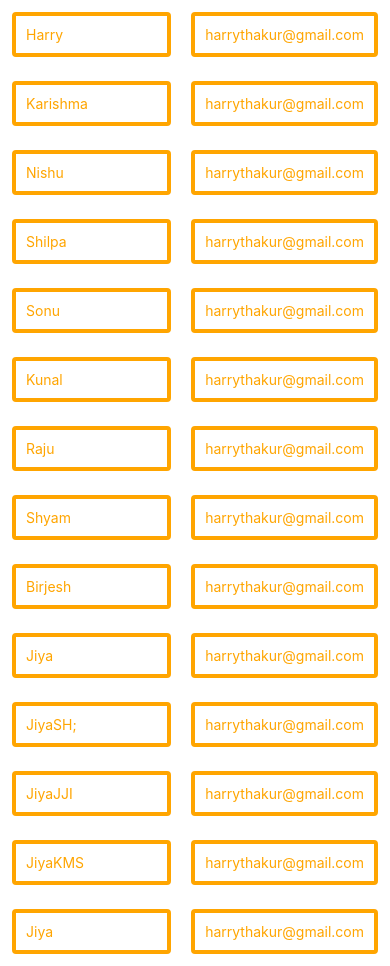
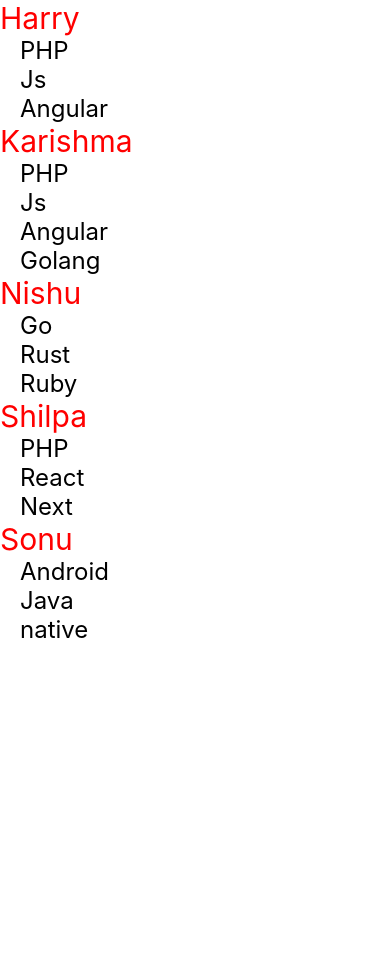
Before and after one commit to harenderbhati/nativeFirstProject, a React Native app: screen / in a window 390 px wide. After the commit the page ends 844 px from the top, so only its background shows below. Built offline with nearby package versions, Linux system fonts and the light colour scheme.

Commit message:
Learn FlatList , SectionList, Map

```diff
--- a/App.tsx
+++ b/App.tsx
@@ -8,10 +8,12 @@ import {
   StyleSheet,
   TextInput,
   FlatList,
-  ScrollView
+  ScrollView,
+  SectionList
 } from 'react-native';
 import CompanyData from './components/companyData';
 import ExStyles from './style'
+import UserData from './components/UserData';
 
 
 function App(): React.JSX.Element {
@@ -41,74 +43,66 @@ function App(): React.JSX.Element {
    const employiesDetails=[
     {
       name:"Harry",
+      data:["PHP","Js","Angular"],
       email:"harrythakur@gmail.com",
       id:1
     },
     {
       name:"Karishma",
+      data:["PHP","Js","Angular","Golang"],
       email:"harrythakur@gmail.com",
       id:2
     },
     {
       name:"Nishu",
+      data:["Go","Rust","Ruby"],
       email:"harrythakur@gmail.com",
       id:3
     },
     {
       name:"Shilpa",
+      data:["PHP","React","Next"],
       email:"harrythakur@gmail.com",
       id:40
     },
     {
       name:"Sonu",
+      data:["Android","Java","native"],
       email:"harrythakur@gmail.com",
       id:47
     },
-    {
-      name:"Kunal",
-      email:"harrythakur@gmail.com",
-      id:49
-    },
-    {
-      name:"Raju",
-      email:"harrythakur@gmail.com",
-      id:41
-    },
-    {
-      name:"Shyam",
-      email:"harrythakur@gmail.com",
-      id:42
-    },
-    {
-      name:"Birjesh",
-      email:"harrythakur@gmail.com",
-      id:429
-    },
-    {
-      name:"Jiya",
-      email:"harrythakur@gmail.com",
-      id:422
-    },
-    {
-      name:"JiyaSH;",
-      email:"harrythakur@gmail.com",
-      id:422
-    },
-    {
-      name:"JiyaJJI",
-      email:"harrythakur@gmail.com",
-      id:422233
-    },
-    {
-      name:"JiyaKMS",
-      email:"harrythakur@gmail.com",
-      id:4221
-    },
-    {
-      name:"Jiya",
-      email:"harrythakur@gmail.com",
-      id:42289
-    },
+    // {
+    //   name:"Kunal",
+    //   email:"harrythakur@gmail.com",
+    //   id:49
+    // },
+    // {
+    //   name:"Raju",
+    //   email:"harrythakur@gmail.com",
+    //   id:41
+    // },
+    // {
+    //   name:"Shyam",
+    //   email:"harrythakur@gmail.com",
+    //   id:42
+    // },
+    // {
+    //   name:"Birjesh",
+    //   email:"harrythakur@gmail.com",
+    //   id:429
+    // },
+    // {
+    //   name:"Jiya",
+    //   email:"harrythakur@gmail.com",
+    //   id:422
+    // },
+    // {
+    //   name:"JiyaSH;",
+    //   email:"harrythakur@gmail.com",
+    //   id:422
+    // },
+
+
 
    ]
 
@@ -158,30 +152,39 @@ function App(): React.JSX.Element {
           : null
         }
         </View> */}
-        <View>
+        {/* <View>
           <FlatList
           data={employiesDetails}
-          renderItem={({item})=> <View style={styles.box}>
-          <Text style={styles.item}>{item.name}</Text>
-          <Text style={styles.item}>{item.email}</Text>
-            </View>
-        }
-          // keyExtractor={item=>item.id}
+          renderItem={({item})=> <UserData item={item} />}
+
           />
-          {/* <ScrollView>
+          <ScrollView>
             <View style={{flex:1,flexDirection:'row',flexWrap:'wrap'}}>
 
           {
             employiesDetails.map((items,index)=><Text style={styles.mapList}>{items.name}</Text>)
           }
           </View>
-          </ScrollView> */}
+          </ScrollView>
+        </View> */}
+
+        <View>
+          <SectionList
+          sections={employiesDetails}
+           renderItem={({item})=><Text style={{fontSize:24,marginLeft:20}}>{item}</Text>}
+           renderSectionHeader={({section:{name}})=><Text style={{fontSize:30, color:'red',}}>{name}</Text>}
+          />
         </View>
 
     </View>
   );
 
 }
+
+
+
+
+
 const styles = StyleSheet.create({
   textbox:{
     fontSize:32,
@@ -223,4 +226,5 @@ const styles = StyleSheet.create({
 })
 
 
+
 export default App;
--- /dev/null
+++ b/components/UserData.js
@@ -0,0 +1,53 @@
+import {FlatList,Text,View,StyleSheet} from 'react-native'
+
+const UserData=(props)=>{
+    const item=props.item
+    return(
+      <View style={styles.box}>
+            <Text style={styles.item}>{item.name}</Text>
+            <Text style={styles.item}>{item.email}</Text>
+              </View>
+    )
+  }
+
+  const styles = StyleSheet.create({
+    textbox:{
+      fontSize:32,
+      color:"red"
+    },
+    box:{
+      flexDirection:'row',
+      color:'orange',
+      margin:2,
+
+    },
+    item:{
+      color:'orange',
+      flex:1,
+      margin:10,
+      fontSize:14,
+      borderRadius:4,
+      borderWidth:4,
+      borderColor:'orange',
+      padding:10
+    },
+    TextInput:{
+      color:'red',
+      margin:12,
+      borderWidth:2,
+      borderColor:'blue',
+      borderRadius:4,
+      textAlign:'center'
+    },
+    mapList:{
+      backgroundColor:'blue',
+      margin:10,
+      padding:10,
+      fontSize:30,
+      textAlign:'center',
+      height:120,
+      width:80
+    }
+  })
+
+  export default UserData;
```
